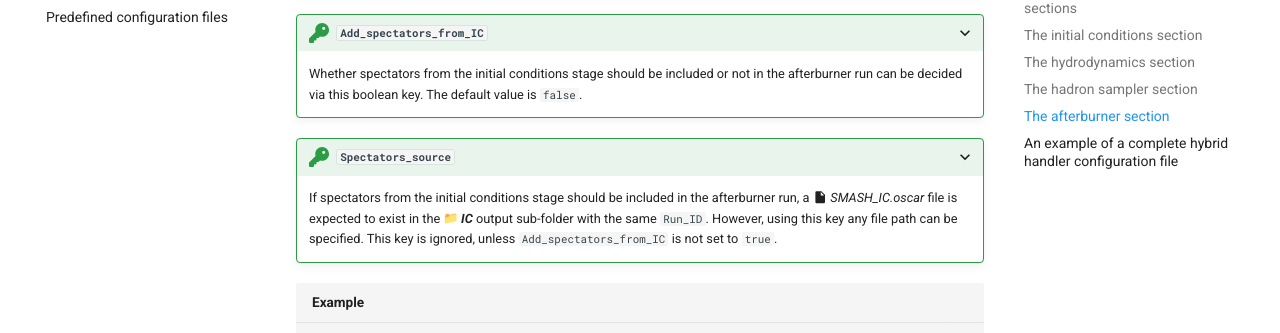
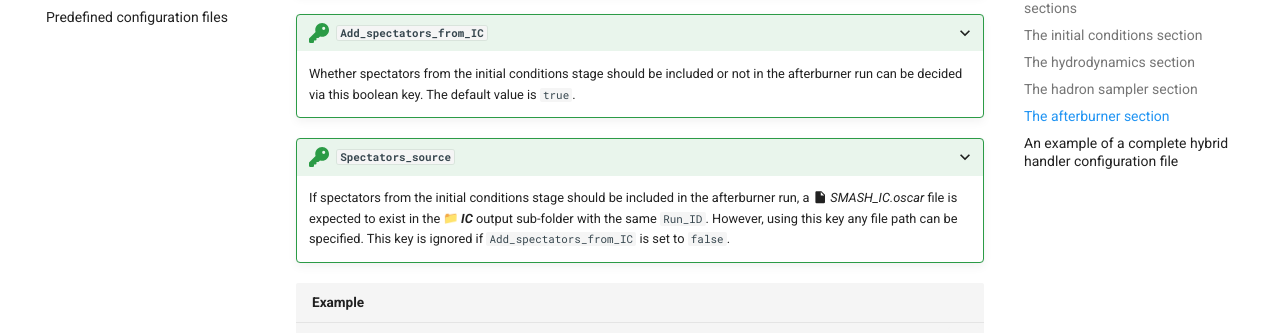
Before and after one commit to smash-transport/smash-vhlle-hybrid, an MkDocs documentation site: the page built from docs/user/configuration-file.md, in a window 1280 px wide and 900 px high, scrolled down 3203 px. Shown: the part 172-505 px from the top of the window. Built offline with MkDocs 1.6.1 and Material for MkDocs 9.7.7, drawn with Linux system fonts in a browser that asks for light colours; emoji names are drawn with the system emoji font; comment, search, counter and statistics services are not loaded; the version menu is left out.

Commit message:
Adjust documentation

````diff
--- a/docs/user/configuration-file.md
+++ b/docs/user/configuration-file.md
@@ -116,13 +116,13 @@ Sampler:
 ???+ config-key "`Add_spectators_from_IC`"
 
     Whether spectators from the initial conditions stage should be included or not in the afterburner run can be decided via this boolean key.
-    The default value is `false`.
+    The default value is `true`.
 
 ???+ config-key "`Spectators_source`"
 
     If spectators from the initial conditions stage should be included in the afterburner run, a :material-file: *SMASH_IC.oscar* file is expected to exist in the :file_folder: ***IC*** output sub-folder with the same `Run_ID`.
     However, using this key any file path can be specified.
-    This key is ignored, unless `Add_spectators_from_IC` is not set to `true`.
+    This key is ignored if `Add_spectators_from_IC` is set to `false`.
 
 ```yaml title="Example"
 Afterburner:
````
Also changed, not shown: docs/user/overview.md (+1 -1 lines).
